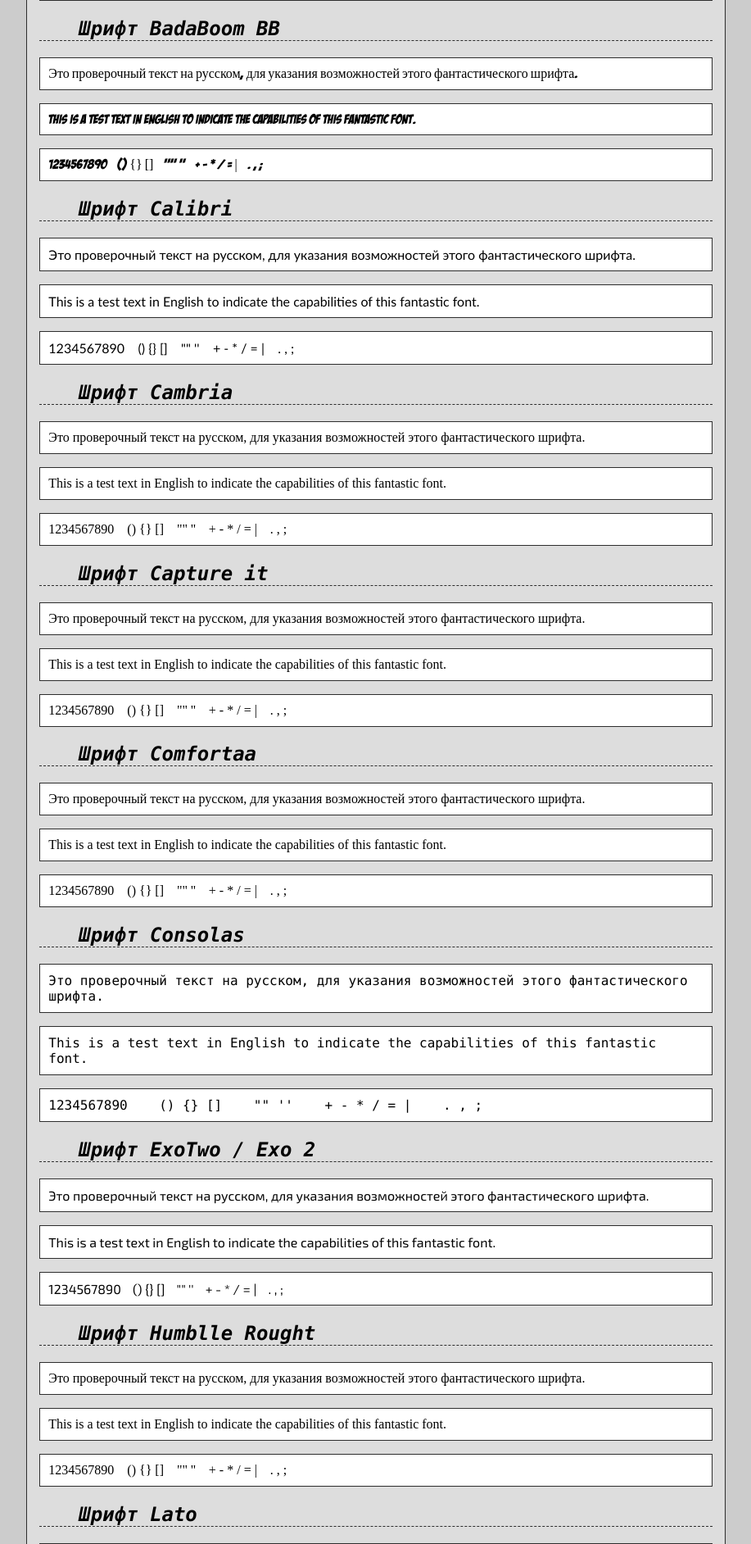
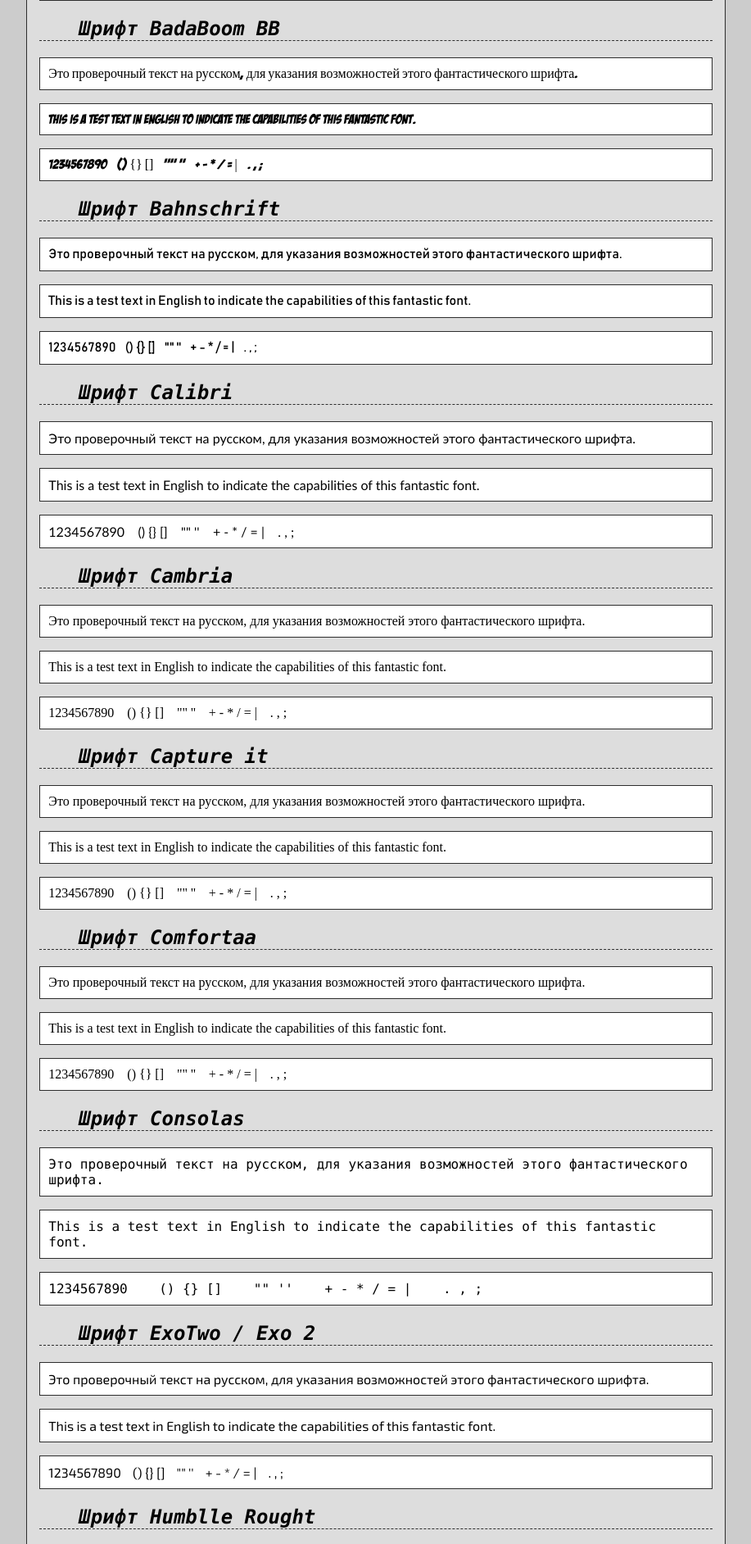
Before and after one commit to Zoya255/MiniSites, a PHP site: page /FontsLib/index.html in a window 1280 px wide. Shown: the part 888-2772 px from the top of the page at 82% size, without its empty margins (181-1098 px from the left). Run offline with PHP 8.4, Linux system fonts and the light colour scheme; some web fonts are replaced.

Commit message:
FontsLib: add new font - Bahnschrift

```diff
--- a/FontsLib/css/fonts.css
+++ b/FontsLib/css/fonts.css
@@ -51,6 +51,18 @@
 	src: local('BadaBoom BB'),
 		 url('../fonts/badaboom/BadaBoom BB.ttf') format('truetype');
 	font-weight: 500;
+	font-style: normal;
+}
+
+/* -------------------- Bahnschrift -------------------- */
+
+@font-face {
+	font-family: 'Bahnschrift';
+	src: local('Bahnschrift'),
+		 local('Bahnschrift Regular'),
+		 local('Bahnschrift-Regular'),
+		 url('../fonts/Bahnschrift/Bahnschrift.ttf') format('truetype');
+	font-weight: normal;
 	font-style: normal;
 }
 
--- a/FontsLib/index.html
+++ b/FontsLib/index.html
@@ -54,6 +54,14 @@
 			<p style="font-family: BadaBoom BB">This is a test text in English to indicate the capabilities of this fantastic font.</p>
 
 			<p style="font-family: BadaBoom BB">1234567890    () {} []    "" ''    + - * / = |    . , ;</p>
+
+			<h2>Шрифт Bahnschrift</h2>
+
+			<p style="font-family: Bahnschrift">Это проверочный текст на русском, для указания возможностей этого фантастического шрифта.</p>
+
+			<p style="font-family: Bahnschrift">This is a test text in English to indicate the capabilities of this fantastic font.</p>
+
+			<p style="font-family: Bahnschrift">1234567890    () {} []    "" ''    + - * / = |    . , ;</p>
 
 			<h2>Шрифт Calibri</h2>
 
```
Also changed, not shown: FontsLib/README.md, FontsLib/fonts/Bahnschrift/Bahnschrift.ttf (added).
